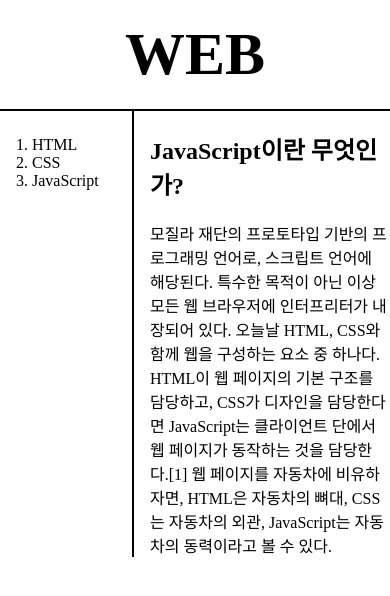
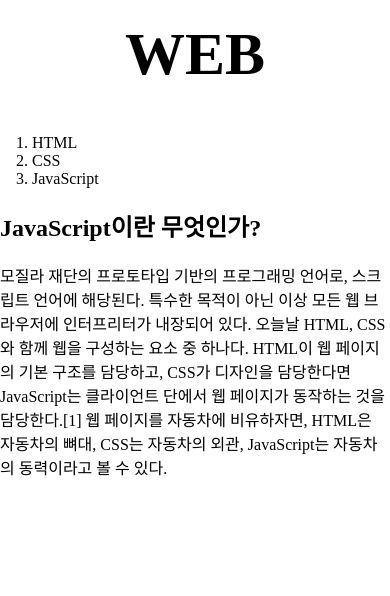
Before and after one commit to HyeuongKyun/Web1, a plain HTML site: page 3.html in a window 390 px wide. Drawn offline with Linux system fonts and the light colour scheme.

Commit message:
Final_CSS

```diff
--- a/3.html
+++ b/3.html
@@ -3,33 +3,7 @@
 <head>
   <title>WEB1 - JavaScript</title>
   <meta charset="utf-8">
-  <style>
-  body {
-    margin:0;
-  }
-  h1 {
-    border-bottom : 2px black solid;
-    font-size: 60px;
-    text-align: center;
-    margin: 0;
-    padding: 20px;
-  }
-  a {
-    text-decoration: none;
-    color:black
-  }
-  ol {
-    border-right: 2px black solid  ;
-    margin:0;
-    width:100px;
-    padding-left: 32px;
-    padding-top: 25px;
-  }
-  #grid {
-    display:grid;
-    grid-template-columns: 150px 1fr;
-  }
-  </style>
+  <link rel="stylesheet" href="style.css"
 </head>
 <body>
   <h1><a href="index.html">WEB</a></h1>
--- /dev/null
+++ b/style.css
@@ -0,0 +1,36 @@
+body {
+  margin:0;
+}
+h1 {
+  border-bottom : 2px black solid;
+  font-size: 60px;
+  text-align: center;
+  margin: 0;
+  padding: 20px;
+}
+a {
+  text-decoration: none;
+  color:black
+}
+ol {
+  border-right: 2px black solid  ;
+  margin:0;
+  width:100px;
+  padding-left: 32px;
+  padding-top: 25px;
+}
+#grid {
+  display:grid;
+  grid-template-columns: 150px 1fr;
+}
+@media(max-width:400px) {
+  #grid{
+    display: block;
+  }
+  ol{
+    border-right: none;
+  }
+  h1{
+    border-bottom:none;
+  }
+}
```
Also changed, not shown: 1.html (+1 -27 lines), 2.html (+1 -27 lines), index.html (+1 -27 lines).
